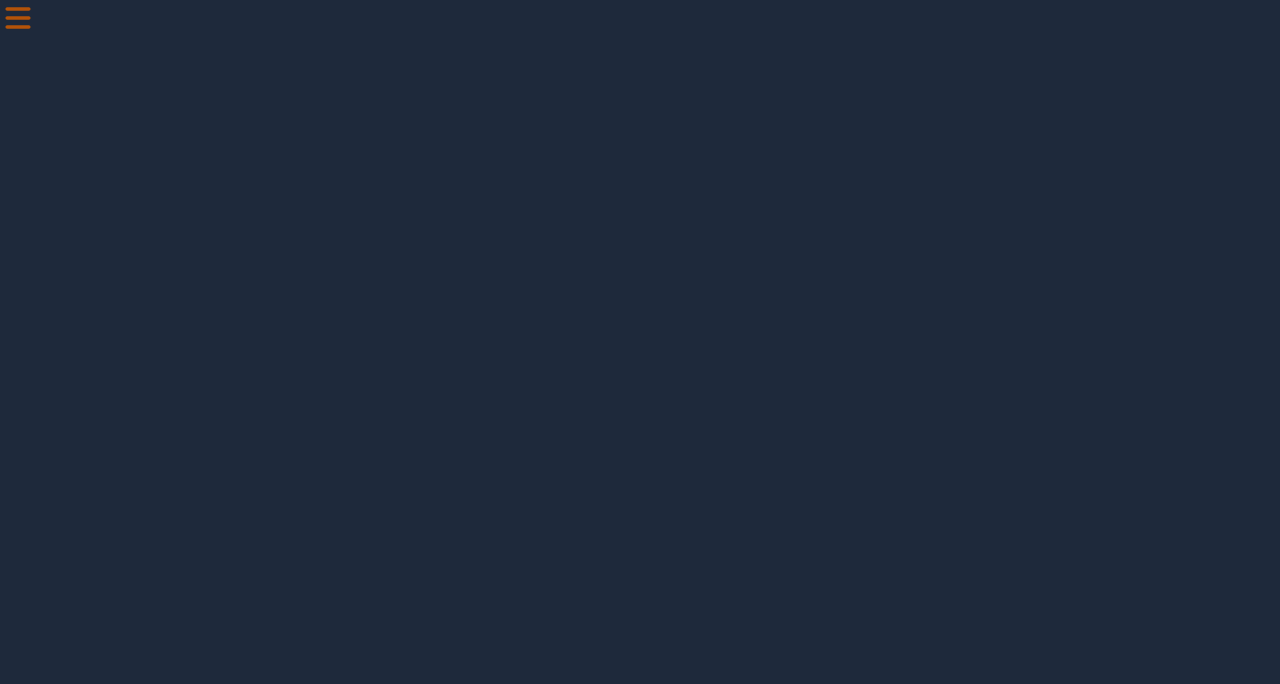
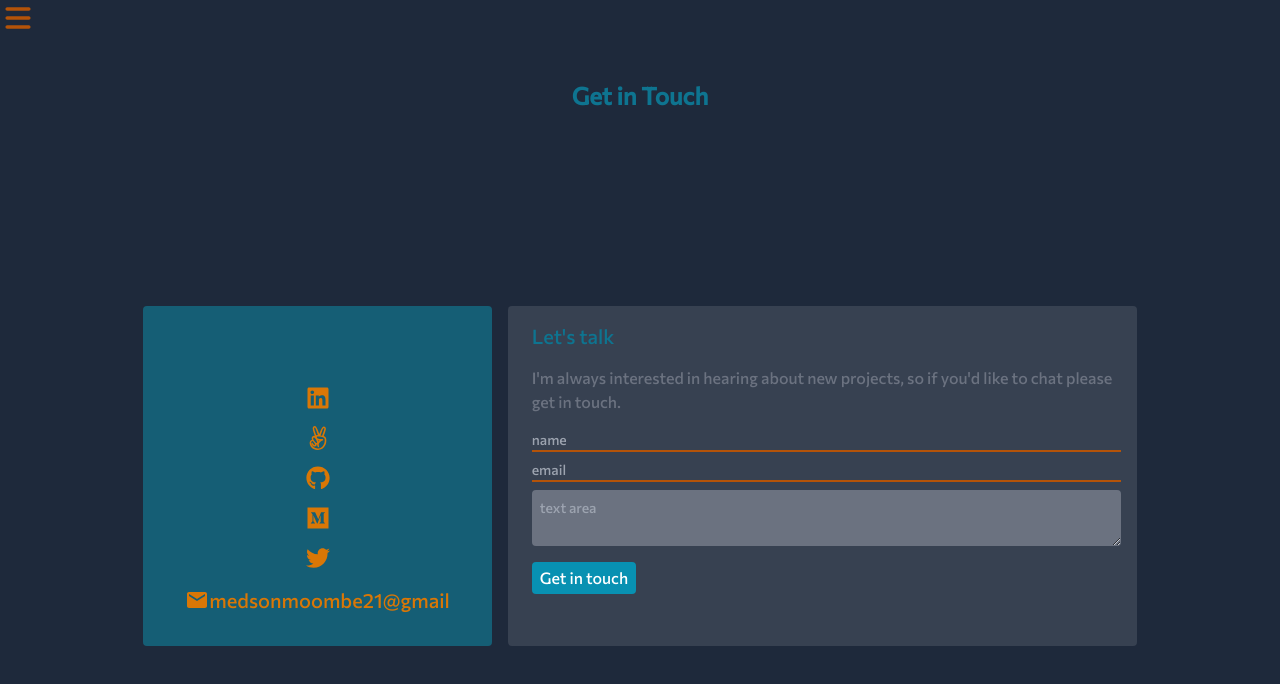
Before and after one commit to medsonmoombe/portifolio, a React (Create React App) app: page /contact in a window 1280 px wide. Shown: the top 684 px of the page. Built offline with nearby package versions, Linux system fonts and the light colour scheme.

Commit message:
Add the contact form

```diff
--- a/src/components/Contact.js
+++ b/src/components/Contact.js
@@ -1,13 +1,90 @@
-import React from 'react'
+import React from "react";
+import { FaLinkedin } from "react-icons/fa";
+import { FaAngellist } from "react-icons/fa";
+import { FaTwitter } from "react-icons/fa";
+import { FaGithub } from "react-icons/fa";
+import { FaMedium } from "react-icons/fa";
+import { MdEmail } from "react-icons/md";
 
 const Contact = () => {
   return (
     <>
-    <section className="bg-slate-800 w-5/5 flex pt-35 h-screen w-full">
+      <section className="bg-slate-800 w-5/5 flex flex-col pt-35 h-screen w-full">
+        <h1 className="text-2xl text-center pb-10 sm:pb-2 text-cyan-700 font-bold w-full pt mt-20">
+          Get in Touch
+        </h1>
+        <div className="flex m-auto w-5/5 gap-4 sm:flex-col">
+          <div className="icon-sec bg-cyan-800 w-2/5 sm:w-3/5 sm:h-50  m-auto rounded">
+            <div className="flex justify-center items-center flex-col mt-20 sm:mt-8 gap-4 sm:gap-2">
+              <a
+                className="text-2xl text-amber-600 sm:text-sm"
+                href="https://www.linkedin.com/in/emmanuelmoombe/"
+              >
+                <FaLinkedin />
+              </a>
+              <a
+                className="text-2xl text-amber-600 sm:text-sm"
+                href="https://angel.co/u/emmanuel-moombe-1"
+              >
+                <FaAngellist />
+              </a>
+              <a
+                className="text-2xl text-amber-600 sm:text-sm"
+                href="https://github.com/medsonmoombe"
+              >
+                <FaGithub />
+              </a>
+              <a
+                className="text-2xl text-amber-600 sm:text-sm"
+                href="https://medium.com/@medsonmoombe21"
+              >
+                <FaMedium />
+              </a>
+              <a
+                className="text-2xl text-amber-600 sm:text-sm"
+                href="https://twitter.com/@emmanue78388405"
+              >
+                <FaTwitter />
+              </a>
+              <div className="flex justify-center items-center mb-8">
+                <MdEmail className="text-2xl text-amber-600"/>
+                <a
+                  className="text-xl text-amber-600 sm:text-xs"
+                  href="mailto:medsonmoombe21@gmail.com"
+                >
 
-  </section>
- </>
-  )
-}
+                  medsonmoombe21@gmail
+                </a>
+              </div>
+            </div>
+          </div>
+          <form
+            action="https://formspree.io/f/xnqwbvpv"
+            method="post"
+            className="flex flex-col w-5/5 bg-gray-700 rounded p-4 sm:m-auto"
+          >
+            <h1 className="text-xl text-cyan-700 ml-2">Let's talk</h1>
+            <p className="my-4  text-gray-500  ml-2 md:text-xl lg:text-2xl sm:text-sm w-5/5">
+              I'm always interested in hearing about new projects, so if you'd
+              like to chat please get in touch.
+            </p>
+            <input type="text" name="name" placeholder="name" className="outline-none bg-gray-700 border-b-2 border-amber-700 mb-2 text-sm text-cyan-700 ml-2" required />
+            <input type="email" name="email" placeholder="email" required className="outline-none bg-gray-700 border-b-2 border-amber-700 mb-2 text-sm text-cyan-700 ml-2" />
+            <textarea
+              className="outline-none rounded bg-gray-500 text-sm text-white p-2 ml-2"
+              type="text"
+              name="text area"
+              placeholder="text area"
+              required
+            ></textarea>
+            <button type="submit" className="flex justify-start w-fit ml-2 bg-cyan-600 hover:bg-amber-600 text-white  py-1 px-2 mt-4 rounded hover:bg-amber-600  hover:text-white transition duration-150 ease-out hover:ease-in sm:py-1 sm:px-4 sm:text-xs">
+              Get in touch
+            </button>
+          </form>
+        </div>
+      </section>
+    </>
+  );
+};
 
-export default Contact
+export default Contact;
```
